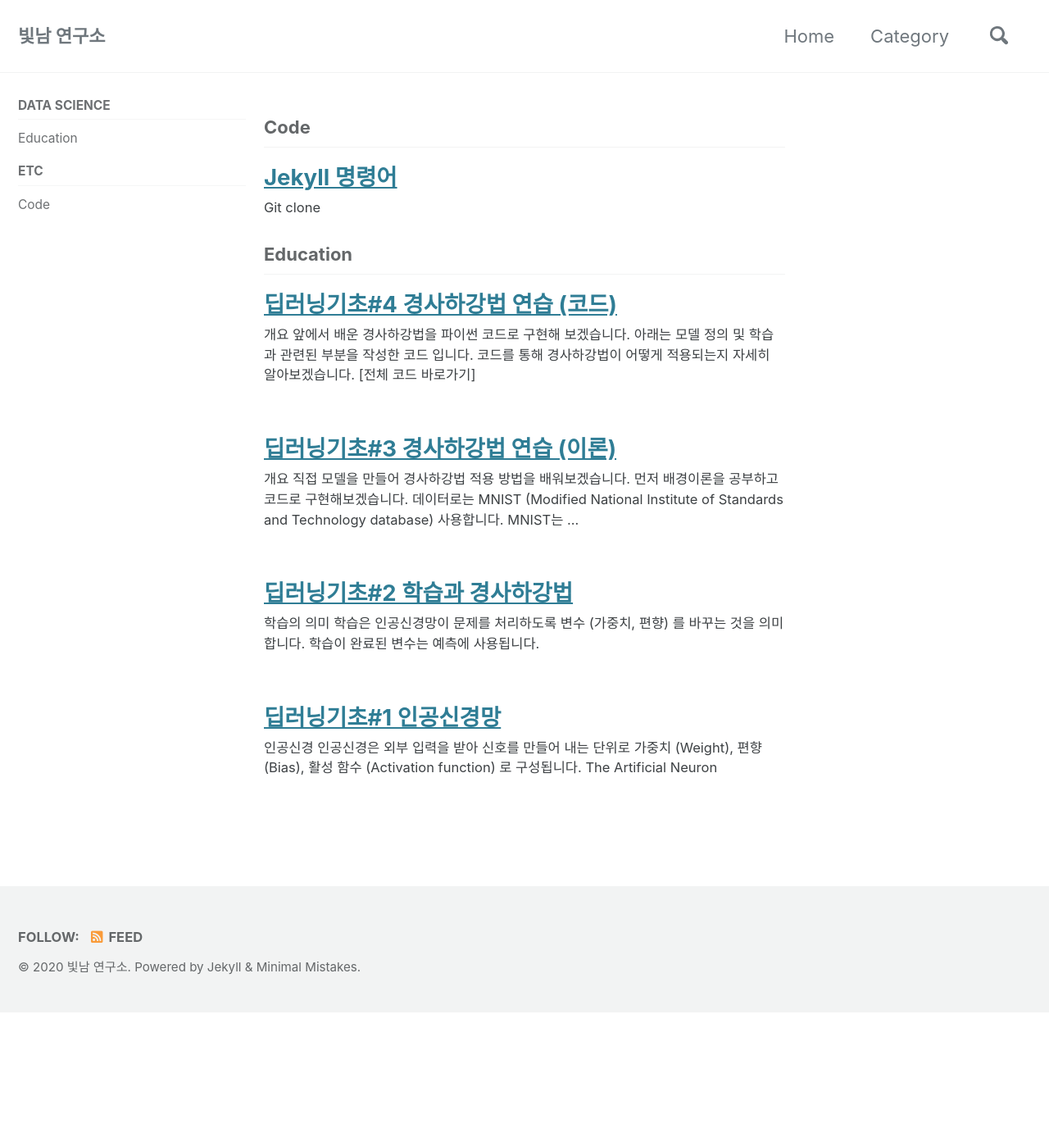
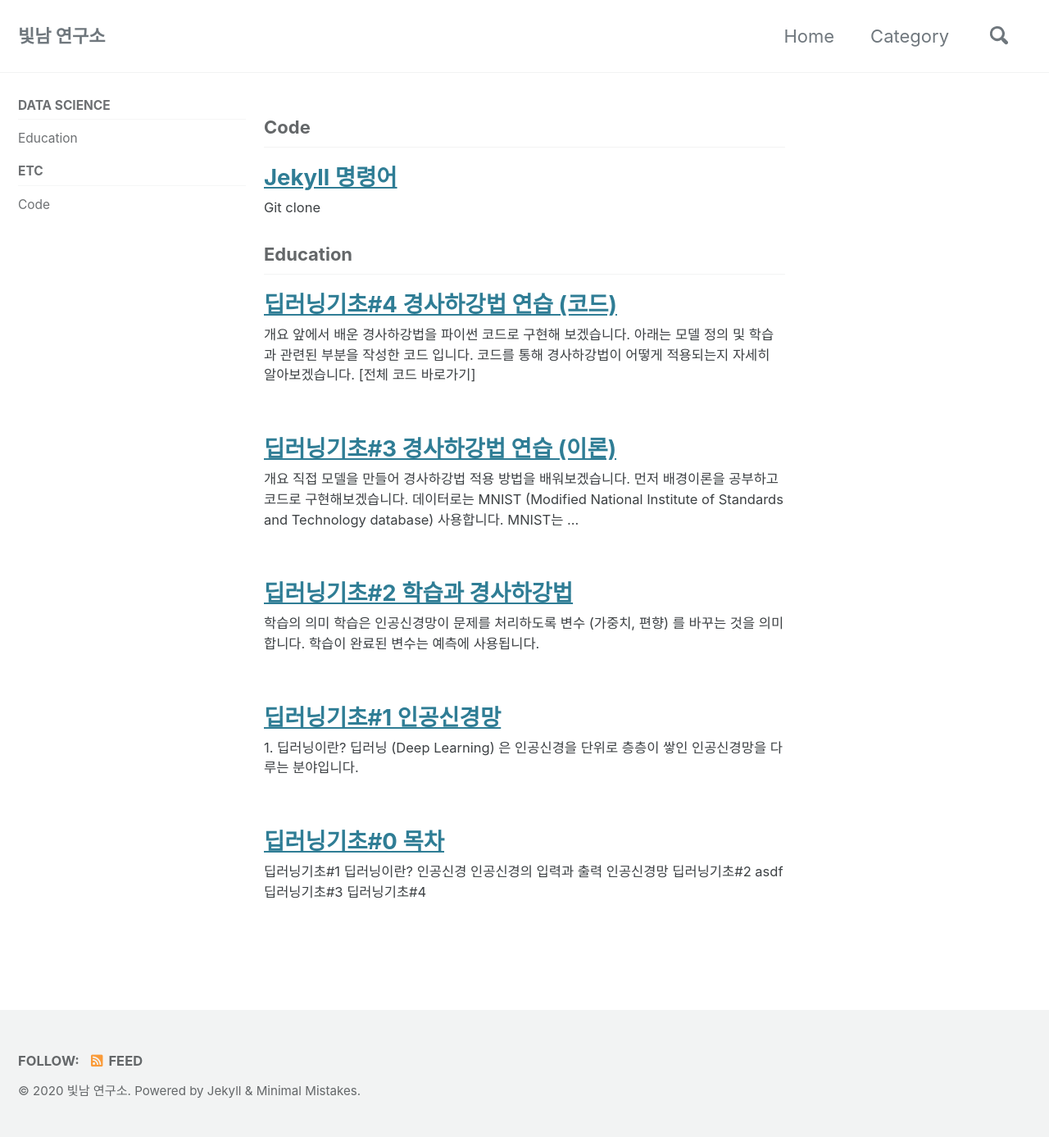
Before and after one commit to phykn/phykn.github.io, a Jekyll site: the page built from _pages/category-archive.html, in a window 1280 px wide. Shown: the whole page at 82% size. Built offline with Jekyll 4.4.1, drawn with Linux system fonts in a browser that asks for light colours; cached includes are drawn as plain includes; before the commit the page ends 1235 px from its top, so only the background shows below that.

Commit message:
revision

```diff
--- /dev/null
+++ b/_posts/dl_basic/2020-10-08-00_table_of_contents.md
@@ -0,0 +1,15 @@
+---
+title:  "딥러닝기초#0 목차"
+date: 2020-10-08 00:00
+categories: [Education]
+search: true
+---
+1. [딥러닝기초#1](..\01_neural_network)
+    1. 딥러닝이란?
+    2. 인공신경
+    3. 인공신경의 입력과 출력
+    4. 인공신경망
+2. [딥러닝기초#2](..\02_gradient_descent)
+    1. asdf
+3. [딥러닝기초#3](..\03_gd_exercise_theory)
+4. [딥러닝기초#4](..\04_gd_exercise_code)
--- a/_posts/dl_basic/2020-10-09-01_neural_network.md
+++ b/_posts/dl_basic/2020-10-09-01_neural_network.md
@@ -4,21 +4,24 @@ date: 2020-10-09 00:00
 categories: [Education]
 search: true
 ---
-## 인공신경
-인공신경은 외부 입력을 받아 신호를 만들어 내는 단위로  가중치 (Weight), 편향 (Bias), 활성 함수 (Activation function) 로 구성됩니다.
+## 1. 딥러닝이란?
+딥러닝 (Deep Learning) 은 인공신경을 단위로 층층이 쌓인 인공신경망을 다루는 분야입니다.
+
+## 2. 인공신경
+인공신경은 인공신경망의 기본 단위로 외부에서 입력을 받아 신호를 만들어 냅니다.  가중치 (Weight), 편향 (Bias), 활성 함수 (Activation function) 로 구성됩니다.
 <center><img src="/assets/images/education/artificial_neuron.png" width="40%"></center>
 <center style="font-size:15px">The Artificial Neuron</center>
 
-##### 가중치 (Weight)
-가중치 ($w_{i}$) 는 입력 신호 ($x_{i}$) 의 세기를 바꿉니다. 인공신경은 가중치를 통해 입력 신호 크기를 조절합니다.
+##### 2.1 가중치 (Weight)
+가중치 ($w_{i}$) 는 입력 신호 ($x_{i}$) 에 곱해지는 값으로 인공신경이 받아들이는 신호의 크기를 조절합니다.
 
-##### 편향 (Bias)
-편향 ($b$) 는 상수로 인공신경의 출력을 조절합니다.
+##### 2.2 편향 (Bias)
+편향 ($b$) 인공신경의 출력을 조절하는 상수입니다.
 
-##### 활성 함수 (Activation function)
-활성 함수 ($f$) 는 인공신경에 비선형성을 부여해 다양한 표현을 가지게 합니다.
+##### 2.3 활성 함수 (Activation function)
+활성 함수 ($f$) 는 인공신경의 출력을 변환시켜 인공신경망이 다양한 표현을 가지게 합니다.
 
-## 인공신경의 입력과 출력
+## 3. 인공신경의 입력과 출력
 인공신경은 입력을 받아 가중치, 편향, 활성함수에 의해 결정된 출력을 내보냅니다. 입력과 출력 사이의 관계는 다음과 같습니다.
 
 $$
@@ -30,7 +33,7 @@ y &= f(z) \\
 \end{aligned}
 $$
 
-## 인공신경망
+## 4. 인공신경망
 인공신경망은 인공신경들이 망 (Network)을 이룬 것을 의미합니다. 인공신경의 출력은 다른 인공신경의 입력으로 작용합니다. 인공신경망은 학습을 통해 영상, 소리, 언어 등 다양한 문제를 처리할 수 있습니다.
 
 <center><img src="https://upload.wikimedia.org/wikipedia/commons/thumb/7/7f/Two_layer_ann.svg/800px-Two_layer_ann.svg.png" width="40%"></center>
```
